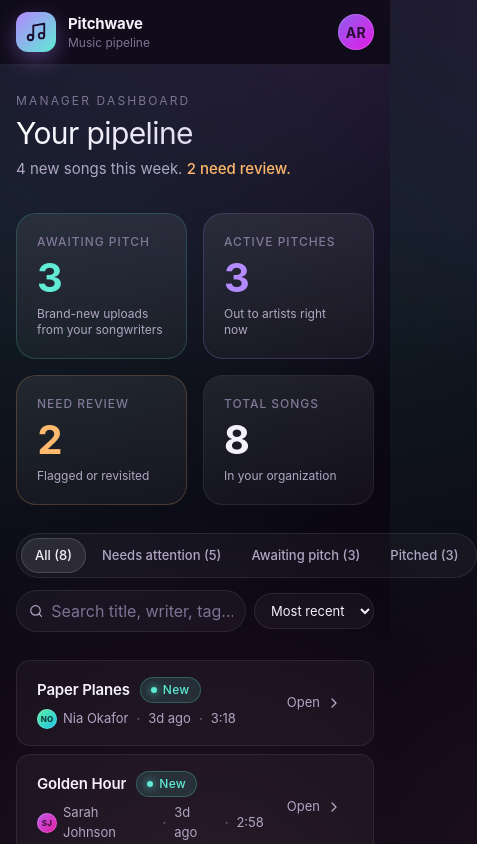
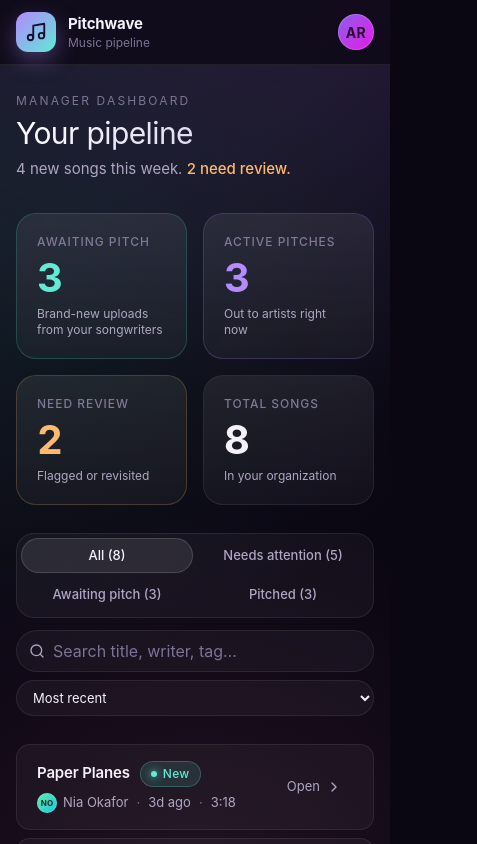
Before and after one commit to GasparBonari/music-pitch-platform, a React (Vite) app: page / in a window 390 px wide. Shown: the top 844 px of the page, 477 px wide, since content can reach past the window. Built offline with nearby package versions, Linux system fonts and the light colour scheme.

Commit message:
fix dashboard controls layout on small screen

```diff
--- a/src/features/dashboard/Dashboard.tsx
+++ b/src/features/dashboard/Dashboard.tsx
@@ -76,8 +76,11 @@ export function Dashboard({ onOpenSong }: Props) {
         <StatCard label="Total songs" value={stats.total} tone="muted" hint="In your organization" />
       </section>
 
-      <section className="flex flex-wrap gap-3 justify-between items-center">
-        <div role="tablist" className="inline-flex bg-surface border border-line rounded-full p-1 gap-0.5">
+      <section className="flex flex-col gap-3 sm:flex-row sm:flex-wrap sm:justify-between sm:items-center">
+        <div
+          role="tablist"
+          className="flex flex-wrap w-full sm:w-auto bg-surface border border-line rounded-[18px] sm:rounded-full p-1 gap-1"
+        >
           {tabs.map(([key, label]) => {
             const active = filter === key;
             return (
@@ -86,7 +89,7 @@ export function Dashboard({ onOpenSong }: Props) {
                 role="tab"
                 aria-selected={active}
                 onClick={() => setFilter(key)}
-                className={`px-3.5 py-2 rounded-full text-[13px] font-medium whitespace-nowrap transition-colors duration-100 ${
+                className={`px-3.5 py-2 rounded-full text-[13px] font-medium whitespace-nowrap transition-colors duration-100 max-sm:flex-1 max-sm:min-w-[calc(50%-2px)] max-sm:text-center ${
                   active
                     ? 'bg-surface-hover text-text shadow-[inset_0_0_0_1px_var(--color-line-strong)]'
                     : 'text-text-muted hover:text-text'
@@ -98,19 +101,19 @@ export function Dashboard({ onOpenSong }: Props) {
           })}
         </div>
 
-        <div className="flex gap-2 items-center max-sm:w-full">
-          <div className="flex items-center gap-2 px-3 py-2 rounded-full bg-surface border border-line text-text-muted focus-within:border-accent max-sm:flex-1">
+        <div className="flex gap-2 items-center w-full sm:w-auto max-sm:flex-col max-sm:items-stretch">
+          <div className="flex items-center gap-2 px-3 py-2 rounded-full bg-surface border border-line text-text-muted focus-within:border-accent w-full sm:min-w-[320px]">
             <LuSearch size={16} />
             <input
               value={query}
               onChange={(e) => setQuery(e.target.value)}
               placeholder="Search title, writer, tag…"
               aria-label="Search songs"
-              className="bg-transparent border-0 outline-none w-56 text-text placeholder:text-text-dim max-sm:w-full"
+              className="bg-transparent border-0 outline-none min-w-0 flex-1 text-text placeholder:text-text-dim"
             />
           </div>
           <select
-            className="bg-surface border border-line rounded-full text-text px-3 py-2 text-[13px]"
+            className="bg-surface border border-line rounded-full text-text px-3 py-2 text-[13px] w-full sm:w-auto"
             value={sort}
             onChange={(e) => setSort(e.target.value as SortKey)}
             aria-label="Sort"
```
